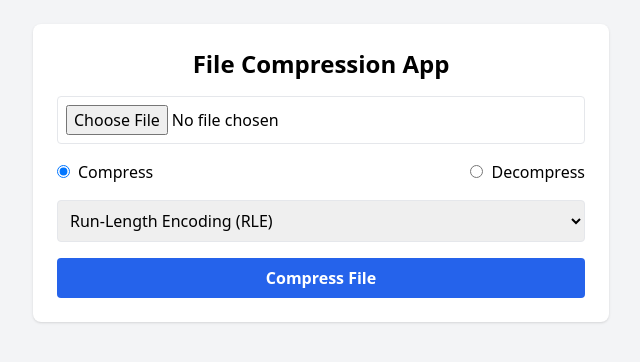
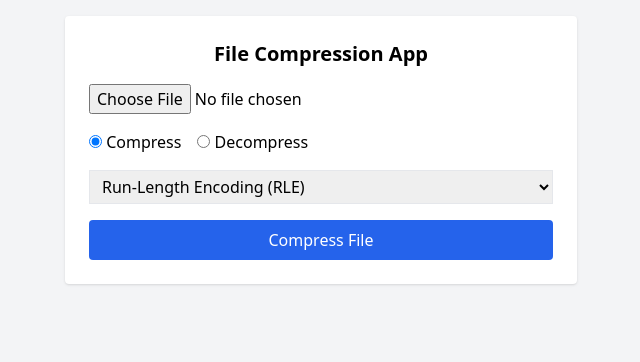
Before and after one commit to priyanka031202/comprassion_De-comprassion_app, a React (Vite) app in the folder frontend/: page / in a window 1280 px wide. Shown: the top 362 px of the page, without its empty margins (319-959 px from the left). Built offline with nearby package versions, Linux system fonts and the light colour scheme.

Commit message:
Update App.jsx with backend URL and download fix

```diff
--- a/frontend/src/App.jsx
+++ b/frontend/src/App.jsx
@@ -1,4 +1,6 @@
 import { useState } from "react";
+
+const BACKEND_URL = "https://comprassion-de-comprassion-app-2.onrender.com";
 
 export default function App() {
   const [file, setFile] = useState(null);
@@ -21,55 +23,48 @@ export default function App() {
 
     try {
       setLoading(true);
+      setError("");
       setResult(null);
-      setError("");
 
-      const response = await fetch(
-        `https://comprassion-de-comprassion-app-2.onrender.com/${mode}`,
-        {
-          method: "POST",
-          body: formData,
-        }
-      );
+      const response = await fetch(`${BACKEND_URL}/${mode}`, {
+        method: "POST",
+        body: formData,
+      });
 
       const data = await response.json();
 
       if (!response.ok) {
-        setError(data.error || "Something went wrong.");
-      } else {
-        setResult(data);
+        throw new Error(data.error || "Server error");
       }
+
+      setResult(data);
     } catch (err) {
-      console.error("Error:", err);
-      setError("Failed to connect to backend.");
+      console.error(err);
+      setError("Something went wrong. Try again.");
     } finally {
       setLoading(false);
     }
   };
 
   return (
-    <div className="min-h-screen bg-gray-100 p-6">
-      <div className="max-w-xl mx-auto bg-white p-6 rounded-lg shadow">
-        <h1 className="text-2xl font-bold mb-4 text-center">
+    <div className="min-h-screen bg-gray-100 p-4">
+      <div className="max-w-lg mx-auto bg-white p-6 rounded shadow">
+        <h2 className="text-xl font-bold mb-4 text-center">
           File {mode === "compress" ? "Compression" : "Decompression"} App
-        </h1>
+        </h2>
 
         <form onSubmit={handleSubmit} className="space-y-4">
-          <input
-            type="file"
-            onChange={(e) => setFile(e.target.files[0])}
-            className="block w-full border p-2 rounded"
-          />
+          <input type="file" onChange={(e) => setFile(e.target.files[0])} />
 
-          <div className="flex justify-between">
+          <div className="flex gap-4">
             <label>
               <input
                 type="radio"
                 value="compress"
                 checked={mode === "compress"}
                 onChange={() => setMode("compress")}
-              />
-              <span className="ml-2">Compress</span>
+              />{" "}
+              Compress
             </label>
             <label>
               <input
@@ -77,15 +72,15 @@ export default function App() {
                 value="decompress"
                 checked={mode === "decompress"}
                 onChange={() => setMode("decompress")}
-              />
-              <span className="ml-2">Decompress</span>
+              />{" "}
+              Decompress
             </label>
           </div>
 
           <select
             value={algorithm}
             onChange={(e) => setAlgorithm(e.target.value)}
-            className="w-full border p-2 rounded"
+            className="w-full border px-2 py-1"
           >
             <option value="rle">Run-Length Encoding (RLE)</option>
             <option value="huffman">Huffman Coding</option>
@@ -93,7 +88,7 @@ export default function App() {
 
           <button
             type="submit"
-            className="w-full bg-blue-600 hover:bg-blue-700 text-white font-semibold py-2 rounded"
+            className="bg-blue-600 text-white px-4 py-2 w-full rounded"
             disabled={loading}
           >
             {loading
@@ -106,35 +101,34 @@ export default function App() {
           </button>
         </form>
 
-        {error && (
-          <div className="mt-4 text-red-600 font-medium text-center">{error}</div>
-        )}
+        {error && <p className="text-red-600 mt-4 text-center">{error}</p>}
 
         {result && (
-          <div className="mt-6 bg-gray-50 p-4 border rounded">
-            <h2 className="font-semibold text-lg mb-2">Success</h2>
+          <div className="mt-6 text-sm text-gray-800">
             <p>{result.message}</p>
-            <ul className="mt-2 text-sm text-gray-700 space-y-1">
-              {result.stats.originalSize !== undefined && (
+            <ul className="my-2 space-y-1">
+              {result.stats?.originalSize && (
                 <li>Original Size: {result.stats.originalSize} bytes</li>
               )}
-              {result.stats.compressedSize !== undefined && (
+              {result.stats?.compressedSize && (
                 <li>Compressed Size: {result.stats.compressedSize} bytes</li>
               )}
-              {result.stats.decompressedSize !== undefined && (
+              {result.stats?.decompressedSize && (
                 <li>Decompressed Size: {result.stats.decompressedSize} bytes</li>
               )}
-              {result.stats.ratio !== undefined && (
-                <li>Compression Ratio: {result.stats.ratio.toFixed(2)}%</li>
+              {result.stats?.ratio && (
+                <li>
+                  Compression Ratio: {result.stats.ratio.toFixed(2)}%
+                </li>
               )}
-              <li>Processing Time: {result.stats.time} ms</li>
+              {result.stats?.time && <li>Processing Time: {result.stats.time} ms</li>}
             </ul>
 
             {result.fileUrl && (
               <a
                 href={result.fileUrl}
                 download
-                className="mt-4 inline-block bg-green-600 hover:bg-green-700 text-white px-4 py-2 rounded"
+                className="inline-block bg-green-600 hover:bg-green-700 text-white px-4 py-2 rounded"
               >
                 ⬇️ Download {mode === "compress" ? "Compressed" : "Decompressed"} File
               </a>
```
